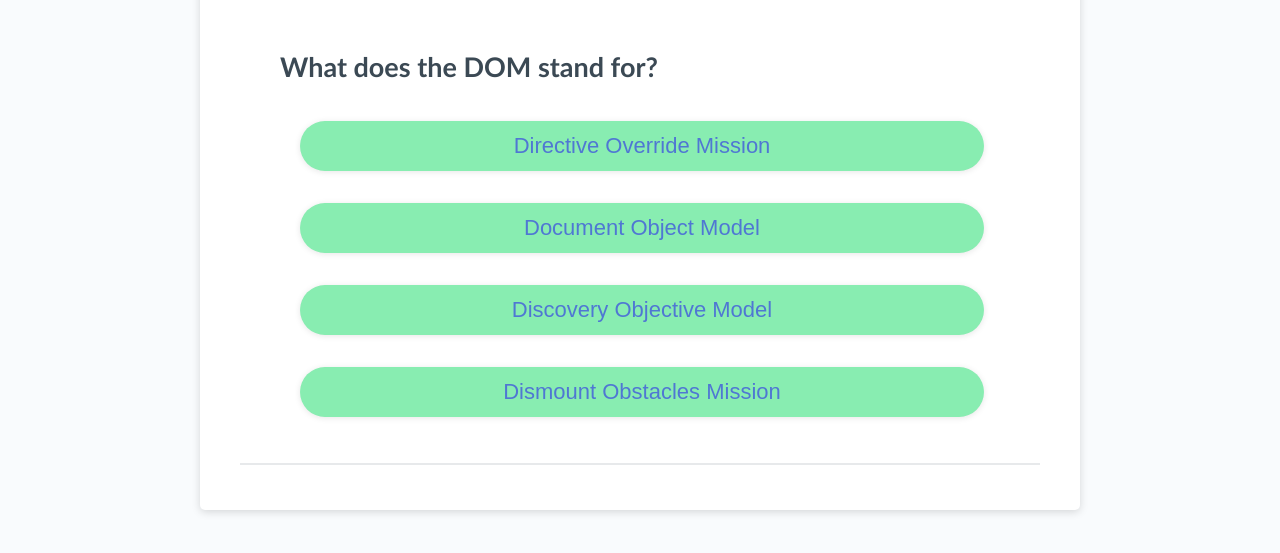
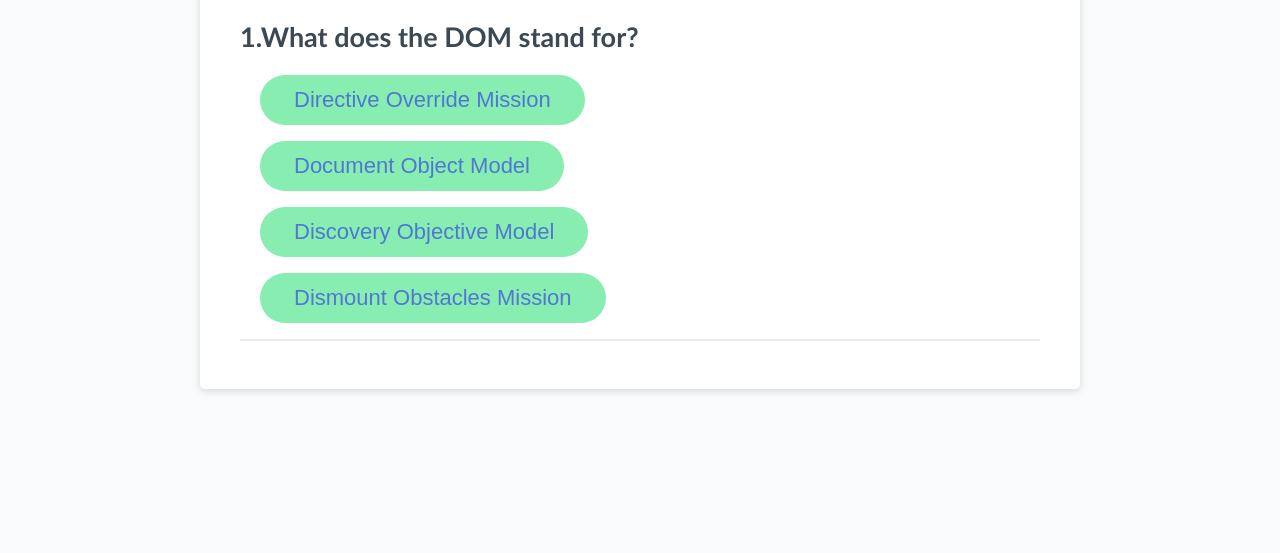
Before and after one commit to jeslocascio/JavaScript_Quiz, a plain HTML site: page index.html in a window 1280 px wide. Both pictures are taken after a click on the button "Start". Shown: the part 247-800 px from the top of the page. Drawn offline with Linux system fonts and the light colour scheme.

Commit message:
In the middle of trial-and-error trying to get working quiz. Adjusted css and HTML accordingly. Not done by any means, just stopping for the night.

```diff
--- a/assets/css/style.css
+++ b/assets/css/style.css
@@ -91,10 +91,46 @@ header {
 
 button[disabled] {
   cursor: default;
-  background: #c0c7cf;
+
 }
 
-.response_box {
+.quiz{
+  border-radius: 10px;
+  font-family:'Trebuchet MS', 'Lucida Sans Unicode', 'Lucida Grande', 'Lucida Sans', Arial, sans-serif;
+  display: block;
+}
+
+#answer_choice {
+  display: flex;
+  flex-wrap: wrap;
+  flex-direction: column;
+  margin: 20px 15%;
+  background-color: #88edb1;
+  border: none;
+  border-radius: 25px;
+  box-shadow: black ;
+  color: #4f77d3;
+  font-size: 22px;
+  line-height: 22px;
+  margin: 16px 16px 16px 20px;
+  padding: 14px 34px;
+  text-align: center;
+  cursor: pointer;
+
+}
+
+.correct {
+  font-size: 100px;
+}
+
+#theChoice {
+  display: none;
+  font-family:'Trebuchet MS', 'Lucida Sans Unicode', 'Lucida Grande', 'Lucida Sans', Arial, sans-serif;
+  font-size: 18px;
+  color: lightgrey;
+}
+
+/* .response_box {
   border-radius: 5px;
   border-width: 1px;
   color: hsl(206, 17%, 28%);
@@ -102,12 +138,6 @@ button[disabled] {
   margin: 0 auto;
   max-width: 800px;
   padding: 30px 40px;
-}
-
-.answer_choice {
-  display: flex;
-  flex-direction: column;
-
 }
 
 .option_button {
@@ -135,6 +165,10 @@ button[disabled] {
   font-family:'Trebuchet MS', 'Lucida Sans Unicode', 'Lucida Grande', 'Lucida Sans', Arial, sans-serif;
   font-size: 15px;
   text-align: center;
+} */
+
+.hide {
+  display: none;
 }
 
 @media (max-width: 690px) {
@@ -151,64 +185,3 @@ button[disabled] {
     font-size: 0.8rem;
   }
 }
-
-/* header {
-display: flex;
-justify-content: space-between;
-text-align: center;
-padding: 20px;
-padding-top: 0px;
-color: hsl(206, 17%, 28%);
-
-}
-
-.title {
-margin-bottom: 20px;
-font-family: Impact, Haettenschweiler, 'Arial Narrow Bold', sans-serif;
-}
-
-#main {
-margin-bottom: 20px;
-font-size: 100px;
-width: 100%;
-height: 25px;
-}
-
-.container {
-  margin: auto;
-  width: 100%;
-  height: 100px;
-  text-align: center;
-  background-color: hsl(152, 67%, 52%);
-  border-radius: 5px;
-  border-width: 1px;
-  box-shadow: rgba(0, 0, 0, 0.15) 0px 2px 8px 0px;
-  color: hsl(206, 17%, 28%);
-  font-size: 18px;
-  margin: 0 auto;
-  max-width: 800px;
-  padding: 30px 40px;
-}
-
-.response_box {
-  background-color: hsl(231, 81%, 59%);
-  border-radius: 5px;
-  border-width: 1px;
-  box-shadow: rgba(0, 0, 0, 0.15) 0px 2px 8px 0px;
-  color: hsl(206, 17%, 28%);
-  font-size: 18px;
-  margin: 0 auto;
-  max-width: 800px;
-  padding: 30px 40px;
-}
-
-.answer_choice {
-  display: flex;
-  flex-direction: column;
-
-}
-
-.option_button {
-  margin: 20px 15%;
-}
- */
--- a/assets/js/script.js
+++ b/assets/js/script.js
@@ -1,17 +1,23 @@
 var timerEl = document.getElementById('countdown');
 var start = document.getElementById('start');
-var answer = document.getElementsByClassName('option_button');
+// var answer = document.getElementsByClassName('option_button');
 var timeLeft = 80;
-var testQuestions = document.getElementsByClassName('response_box');
-testQuestions.style = document.getElementsByClassName('response_box');
-var theQuestion = document.getElementById('questionText');
-var buttonOne = document.getElementById('option_1');
-var buttonTwo = document.getElementById('option_2');
-var buttonThree = document.getElementById('option_3');
-var buttonFour = document.getElementById('option_4');
-var wrongButton = document.getElementsByClassName('option_button');
-var answerCheck = document.getElementById('iscorrect');
-
+// var testQuestions = document.querySelector('.response_box');
+// // testQuestions.style = document.getElementsByClassName('response_box');
+// var theQuestion = document.getElementById('questionText');
+// var buttonOne = document.getElementById('option_1');
+// var buttonTwo = document.getElementById('option_2');
+// var buttonThree = document.getElementById('option_3');
+// var buttonFour = document.getElementById('option_4');
+// var button = document.getElementsByClassName('option_button');
+// var answerCheck = document.getElementById('iscorrect');
+// var correctAnswer = buttonTwo;
+// var wrongAnswer = buttonOne, buttonThree, buttonFour;
+var questionEl = document.getElementById("question");
+var answerEl = document.getElementById("answer-buttons");
+var currentQuestionIndex = 0;
+var score = timeLeft;
+var testing = document.getElementById("theChoice");
 
 function countdown() {
   var timeInterval = setInterval(function () {
@@ -25,23 +31,123 @@ function countdown() {
   }, 1000);
 }
 
+
+
 start.addEventListener('click', function() {
   if(start) {
     countdown();
     start.style="display:none";
-    testQuestions.style="display:block";
-    theQuestion.textContent = 'What does the DOM stand for?';
-    buttonOne.textContent = 'Directive Override Mission';
-    buttonTwo.textContent = 'Document Object Model';
-    buttonThree.textContent = 'Discovery Objective Model';
-    buttonFour.textContent = 'Dismount Obstacles Mission';
+    currentQuestionIndex = 0;
+    score = timeLeft;
+    showQuestion();
   }
 })
 
-wrongButton.addEventListener('click', function() {
-  if(wrongButton) {
-    answerCheck.textContent = 'Wrong Answer!';
+
+var questions = [
+  {
+    question: "What does the DOM stand for?",
+    answers: [
+      {text: 'Directive Override Mission', correct: false},
+      {text: 'Document Object Model', correct: true},
+      {text: 'Discovery Objective Model', correct: false},
+      {text: 'Dismount Obstacles Mission', correct: false},
+    ]
+  },
+  {
+    question: "Inside which HTML element do we put the JavaScript?",
+    answers: [
+      {text: '<script>', correct: true},
+      {text: '<link>', correct: false},
+      {text: '<div>', correct: false},
+      {text: '<header>', correct: false},
+    ]
+  },
+ {
+    question: "Where do you link the JavaScript in the HTML file?",
+    answers: [
+      {text: '<head>', correct: false},
+      {text: '<div>', correct: false},
+      {text: '<body>', correct: true},
+      {text: '<header>', correct: false},
+    ]
+  },
+  {
+    question: "How do you create a function in JavaScript?",
+    answers: [
+      {text: 'myFunction function()', correct: false},
+      {text: 'function myFunction{}', correct: false},
+      {text: 'function = myFunction()', correct: false},
+      {text: 'function myFunction()', correct: true},
+    ]
+  }
+]
+
+function showQuestion(){
+  resetState();
+  var currentQuestion = questions[currentQuestionIndex];
+  var questionNo = currentQuestionIndex + 1;
+  questionEl.innerHTML = questionNo + "." + currentQuestion.question;
+
+  currentQuestion.answers.forEach(answer => {
+    var button = document.createElement("button");
+    button.innerHTML = answer.text;
+    button.setAttribute("id", "answer_choice")
+    button.classList.add("btn_answer");
+    answerEl.appendChild(button);
+    if(answer.correct){
+      testing.style="display:block";
+    }
+    button.addEventListener("click", selectAnswer);
+  });
+}
+
+function resetState(){
+  start.style.display = "none";
+  while (answerEl.firstChild){
+    answerEl.removeChild(answerEl.firstChild);
+  }
+};
+
+function selectAnswer(e){
+  var selectedBtn = e.target;
+  var isCorrect = selectedBtn.dataset.correct === "true";
+  if(isCorrect){
+    selectedBtn.classList.add("correct");
+    testing.textContent = "Correct";
+    nextQuestion();
   } else {
-    answerCheck.textContent = 'Correct!';
+    selectedBtn.classList.add("incorrect");
+    testing.textContent = "Incorrect";
+    timeLeft = timeLeft - 10;
+    nextQuestion();
   }
-})
+  Array.from(answerEl.children).forEach(button => {
+    if(button.dataset.correct === true){
+      button.classList.add("correct");
+    }
+    button.disabled = true;
+
+  })
+}
+
+function nextQuestion() {
+  if(currentQuestionIndex < questions.length){
+    currentQuestionIndex++;
+    showQuestion();
+  } else {
+    submitScore();
+  }
+}
+
+function submitScore() {
+  console.log("You did it!");
+}
+
+
+
+
+// "What does the DOM stand for?" 'Document Object Model',
+// Inside which HTML element do we put the JavaScript? '<script>'
+// Where is the correct place to insert a JavaScript? 'The <body> section
+// How do you create a function in JavaScript? 'function myFunction()'
--- a/index.html
+++ b/index.html
@@ -6,7 +6,6 @@
     <title>Coding Quiz Challenge</title>
     <link rel="stylesheet" href="./assets/css/style.css" />
 </head>
-<body>
 <body>
     <div class="wrapper">
     <header>
@@ -19,7 +18,20 @@
             <button id="start" class="btn">Start</button>
         </div>
 
-            <div id="start" class="response_box">
+        <div class="quiz">
+            <h2 id="question">Test</h2>
+            <div id="answer-buttons">
+                <button id="answer_choice" class="btn_answer">Option 1</button>
+                <button id="answer_choice" class="btn_answer">Option 2</button>
+                <button id="answer_choice" class="btn_answer">Option 3</button>
+                <button id="answer_choice" class="btn_answer">Option 4</button>
+            </div>
+        </div>
+        <div class="card-footer">
+            <p id="theChoice"></p>
+        </div>
+
+        <!-- <div id="start" class="response_box">
             <h2 id="questionText">Test</h2>
                 <div class="answer_choice">
                 <button id="option_1" class="option_button">Option 1</button>
@@ -32,9 +44,8 @@
             <button id="submit" class="btn">Submit</button>
             <p id="isCorrect"></p>
         </div>
+        </div> -->
     </div>
-        </div>
-      </body>
 
 <script src="./assets/js/script.js"></script>
 
```
Lines whose indentation alone changed are shown as unchanged.
